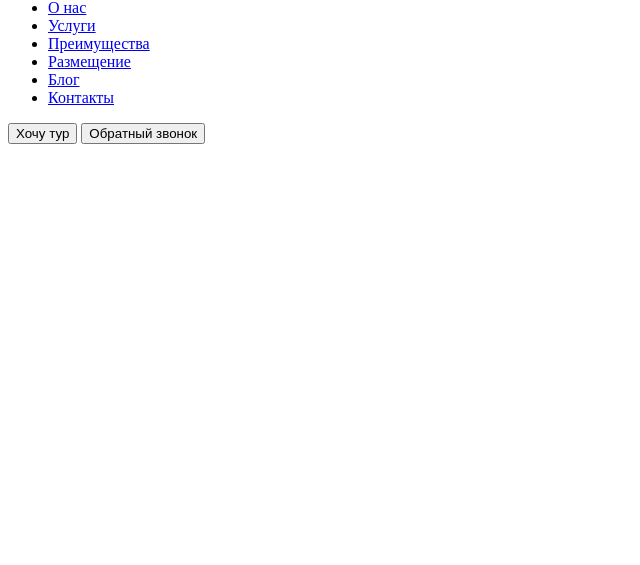
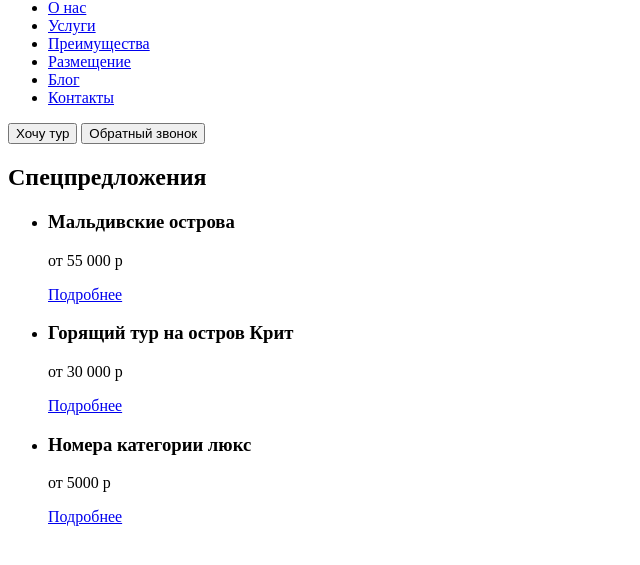
Before and after one commit to gertyhiler/lagoona, a plain HTML site: page index.html in a window 1280 px wide. Shown: the part 83-648 px from the top of the page, without its empty margins (0-640 px from the left). Drawn offline with Linux system fonts and the light colour scheme.

Commit message:
offer section layout

```diff
--- a/index.html
+++ b/index.html
@@ -50,7 +50,27 @@
         Обратный звонок
       </button>
     </div>
+  </header>
 
-  </header>
+  <section class="container">
+    <h2 class="headline_section_name">Спецпредложения</h2>
+    <ul class="offer_list">
+      <li class="card offer_card">
+        <h3 class="offer_card_headline">Мальдивские острова</h3>
+        <p class="offer_card_cost">от 55 000 р</p>
+        <a href="#" class="link offer_card_link">Подробнее</a>
+      </li>
+      <li class="card offer_card">
+        <h3 class="offer_card_headline">Горящий тур на остров Крит</h3>
+        <p class="offer_card_cost">от 30 000 р</p>
+        <a href="#" class="link offer_card_link">Подробнее</a>
+      </li>
+      <li class="card offer_card accent_offer_card">
+        <h3 class="offer_card_headline">Номера категории люкс</h3>
+        <p class="offer_card_cost">от 5000 р</p>
+        <a href="#" class="link offer_card_link">Подробнее</a>
+      </li>
+    </ul>
+  </section>
 </body>
 </html>
```
